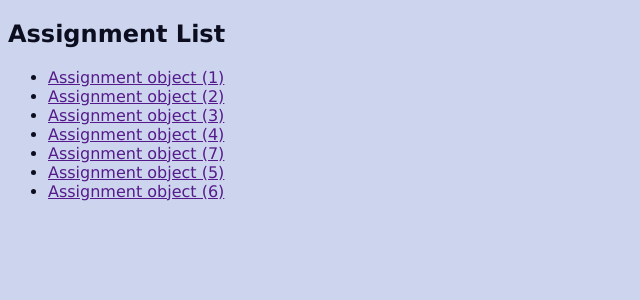
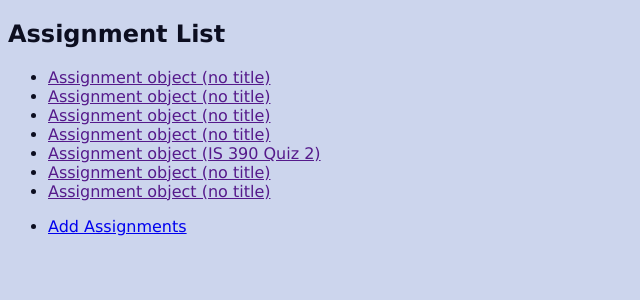
Before and after one commit to lukehastingsuiuc/Assignment_Project_Luke_luke10, a Django app: page /assignment/ in a window 1280 px wide. Shown: the part 73-373 px from the top of the page, without its empty margins (0-640 px from the left). Run offline with Django 5.2, Linux system fonts and the light colour scheme; data comes from the database, SQL or seed files in the repository; both versions use the stored data as it was after the commit.

Commit message:
added forms to add assignments and students

```diff
--- a/Study_Buddy/models.py
+++ b/Study_Buddy/models.py
@@ -17,15 +17,16 @@ class User(models.Model):
                        )
 
 class Assignment(models.Model):
-    asn_id = models.AutoField(primary_key=True)
+
     due_date = models.DateField()
     past_due = models.BooleanField(default=False)
     due_soon = models.BooleanField(default=False)
+    title = models.CharField(max_length=20, primary_key=True)
     user = models.ForeignKey(User, on_delete=models.CASCADE, related_name='assignments_related_name')
     class Meta:
         ordering = ['due_date']
         def __str__(self):
-            base = f"{self.due_date}"
+            base = f"{self.title}"
             return f"{base}"
 
 class Materials(models.Model):
--- a/Study_Buddy/templates/users/assignment_list.html
+++ b/Study_Buddy/templates/users/assignment_list.html
@@ -9,10 +9,18 @@
     <ul>
         {% for assignment_for_loop in assignment_rows_for_looping %}
             <li>
-                <a href=""> {{ assignment_for_loop }}</a>
+                <a href="{{ assignment_for_loop.get_absolute_url }}"> {{ assignment_for_loop }}</a>
             </li>
         {% empty %}
             <li>No assignments yet</li>
         {% endfor %}
     </ul>
+
+        <div class="container">
+        <ul class="navbar-nav">
+            <li class="nav-item"><a class="nav-link" href="{% url 'class-add-assignment-url' %}">Add Assignments</a></li>
+
+
+        </ul>
+    </div>
 {% endblock %}
--- a/Study_Buddy/templates/users/user_list.html
+++ b/Study_Buddy/templates/users/user_list.html
@@ -36,7 +36,7 @@
         <div class="card">
             <ul class="list-group list-group-flush">
                 {% for s in search_results %}
-                    <li>
+                    <li class="list-group-item">
                         <a href="{{ s.get_absolute_url }}">{{ s }}</a>
                     </li>
                 {% empty %}
--- a/Study_Buddy/urls.py
+++ b/Study_Buddy/urls.py
@@ -1,6 +1,6 @@
 from django.urls import path, include
-from Study_Buddy.views import (UserListView, UserDetailView, AssignmentListView, MaterialsListView, UserBaseView, assignment_counts_chart)
-
+from Study_Buddy.views import (UserListView, UserDetailView, AssignmentListView, MaterialsListView, UserBaseView, assignment_counts_chart, AssignmentCreateView)
+from . import views
 urlpatterns = [
     path('base/',
          UserBaseView.as_view(),
@@ -26,4 +26,7 @@ urlpatterns = [
          assignment_counts_chart,  # FUNCTION VIEW
          name="chart-users"),
 
+    path("function-add-assignment/", views.add_assignment, name="function-add-assignment-url"),
+
+    path("class-add-assignment/", AssignmentCreateView.as_view(), name="class-add-assignment-url"),
 ]
--- a/Study_Buddy/views.py
+++ b/Study_Buddy/views.py
@@ -1,3 +1,4 @@
+from urllib import request
 
 from django.http import HttpResponse
 from django.template import loader
@@ -49,9 +50,14 @@ class UserListView(ListView):
         )
         return ctx
 class AssignmentListView(ListView):
+    def post(self, request, *args, **kwargs):
+        return self.get(request, *args, **kwargs)
+
+
     model = Assignment
     template_name = "users/assignment_list.html"
     context_object_name = "assignment_rows_for_looping"
+
 
 class MaterialsListView(ListView):
     model = Materials
@@ -77,14 +83,12 @@ def assignment_counts_chart(request):
         .annotate(assignment_count=Count("assignments_related_name"))
         .order_by("email")
     )
-
     labels = [user.email for user in data]
     counts = [user.assignment_count for user in data]
 
     fig, ax = plt.subplots(figsize=(6, 3), dpi=150)
 
-    ax.bar(labels, counts, color="#13294B")  # Illinois Blue
-
+    ax.bar(labels, counts, color="#13294B")
     ax.set_title("Assignments per User", fontsize=10, color="#13294B")
 
     ax.set_xlabel("User", fontsize=8)
@@ -102,3 +106,25 @@ def assignment_counts_chart(request):
     buf.seek(0)
 
     return HttpResponse(buf.getvalue(), content_type="image/png")
+
+from django.shortcuts import redirect
+from .forms import AssignmentForm
+
+def add_assignment(request):
+    if request.method == "POST":
+        form = AssignmentForm(request.POST)
+        if form.is_valid():
+            form.save()
+            return redirect("assignment-list-url")
+    else:
+        form = AssignmentForm()
+    return render(request, "users/add_assignment.html", {"form": form})
+
+from django.views.generic import CreateView
+from django.urls import reverse_lazy
+
+class AssignmentCreateView(CreateView):
+    model = Assignment
+    form_class = AssignmentForm
+    template_name = "users/add_assignment.html"
+    success_url = reverse_lazy("assignment-list-url")
```
Also changed, not shown: Study_Buddy/forms.py (added, +15 -0 lines), Study_Buddy/templates/users/add_assignment.html (added, +20 -0 lines), README.md, Study_Buddy/migrations/0002_assignment_title_alter_assignment_user_and_more.py (added), db.sqlite3, static/css/normalize.css (line endings or trailing spaces).
